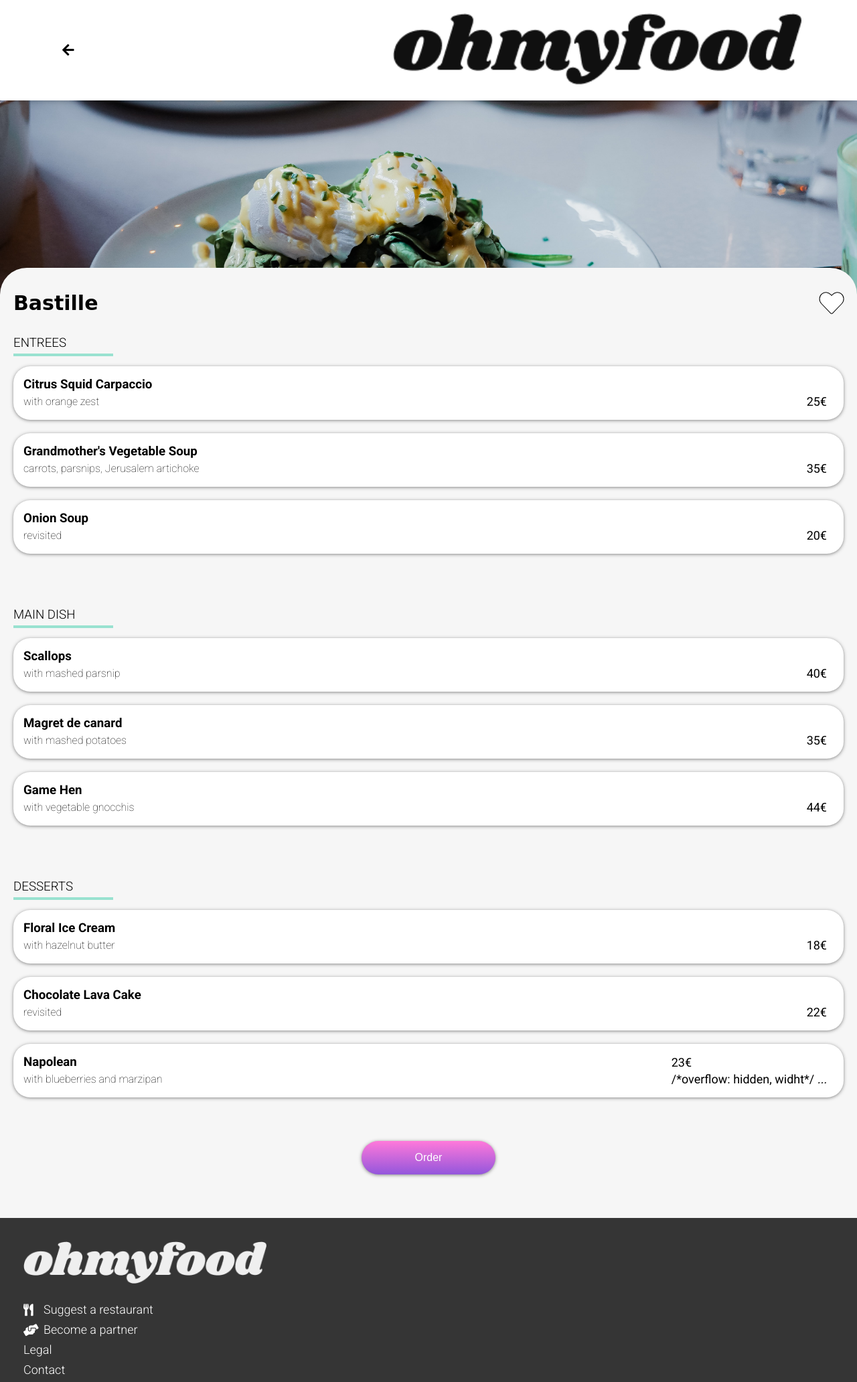
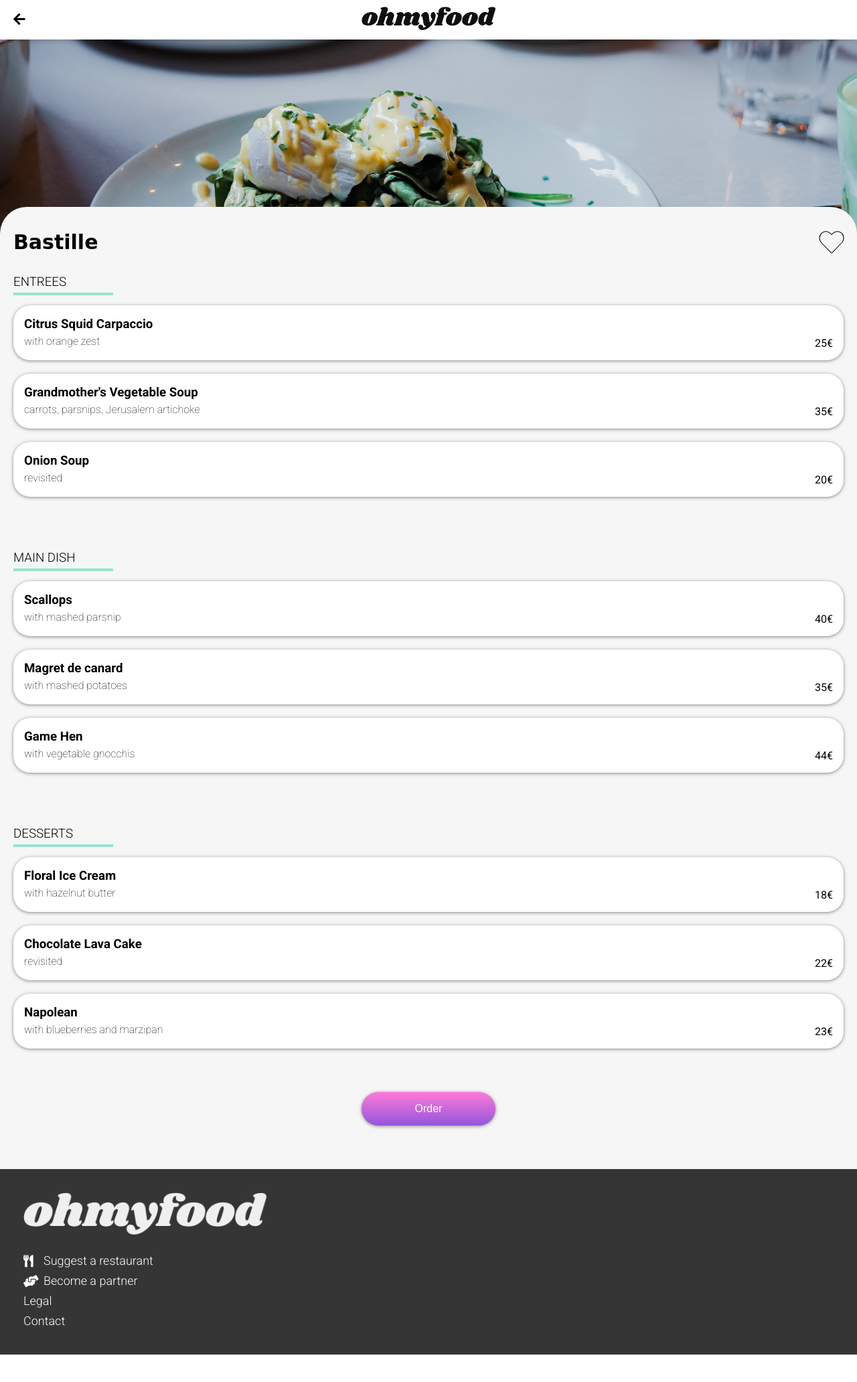
Before and after one commit to jelena991/project3, a website: page menu_bastille.html in a window 1280 px wide. Shown: the whole page at 67% size. After the commit the page ends 2023 px from the top, so only its background shows below. Drawn offline with Linux system fonts and the light colour scheme; a web font is replaced by a local one.

Commit message:
tick first try

```diff
--- a/sass/components/_hearts.scss
+++ b/sass/components/_hearts.scss
@@ -1,5 +1,5 @@
 .fa-heart {
-  color: white;
+  color: $background-lightgrey;
   -webkit-text-stroke-width: 1px;
   -webkit-text-stroke-color: black;
   font-size: 1.8em;
--- a/sass/components/_menucards.scss
+++ b/sass/components/_menucards.scss
@@ -1,36 +1,75 @@
-
-
 .cards {
   display: flex;
+  flex-wrap: wrap;
   flex-direction: column;
   gap: 20px;
   margin-bottom: 50px;
 }
 
-.card {
-  height: 100%;
+.menu-card {
   box-shadow: $shadow;
   background-color: #fff;
   border-radius: 25px;
   &__content {
-    display: grid;
-    grid-template-columns: 75% 1fr;
-    justify-items: start;
-    padding: 15px;
-    line-height: 25px;
-  }
-}
+    display: flex;
+    flex-wrap: nowrap;
+    justify-content: space-between;
+    padding: 1rem;
+    position: relative;
 
-.menu-card {
-  &__content {
     &--text {
       font-weight: 100;
+      line-height: 25px;
     }
     &--price {
       justify-self: end;
       align-self: flex-end;
-      font-size: 18px;
-      padding-right: 10px;
     }
   }
 }
+
+.menu-wrapper {
+  display: flex;
+  flex-direction: column;
+  flex-wrap: wrap;
+}
+
+@media only screen and (min-width: 800px) {
+  .menu-wrapper {
+    flex-direction: row;
+    gap: 10px;
+  }
+
+  .menu-group {
+    flex: 1;
+    height: 100%;
+    width: 100%;
+  }
+}
+
+.tick {
+  height: 80 px;
+  width: 10%;
+  padding: 0 px 5%;
+  display: -webkit-box;
+  display: -ms-flexbox;
+  display: flex;
+  -webkit-box-align: center;
+  -ms-flex-align: center;
+  align-items: center;
+  -webkit-box-pack: center;
+  -ms-flex-pack: center;
+  justify-content: center;
+  position: absolute;
+  right: 0 px;
+  -webkit-transform: scale(0);
+  -ms-transform: scale(0);
+  transform: scale(0);
+  -webkit-transform-origin: right;
+  -ms-transform-origin: right;
+  transform-origin: right;
+  color: #fff;
+  background-color: #99e2d0;
+  border-radius: 0 px 15 px 15 px 0 px;
+  font-size: 18px;
+}
--- a/sass/layout/_header.scss
+++ b/sass/layout/_header.scss
@@ -3,6 +3,7 @@ header {
   padding: 10px;
   box-shadow: 0px 4px 13px -10px #000000;
   z-index: 1;
+  text-align: center;
   position: relative;
   display: flex;
   align-items: center;
@@ -11,13 +12,12 @@ header {
 
 .header {
   &__logo {
-    width: 50%;
-    padding: 10px;
+    max-width: 200px;
   }
 }
 
 .header-icon {
+  position: absolute;
+  left: 20px;
   font-size: 20px;
-  padding-left: 20px ;
-  flex: 0 0 40%;
 }
--- a/sass/utils/_variables.scss
+++ b/sass/utils/_variables.scss
@@ -7,6 +7,7 @@ $background-darkergrey: #eaeaea;
 $backgroung-footer: #353535;
 $shadow: 0 1px 5px rgba(104, 104, 104, 0.8);
 $shadow-intro: 0px 0px 10px rgba($color: #000000, $alpha: 0.25);
+
 .bg-lightgrey {
     background-color: $background-lightgrey;
 }
```
Also changed, not shown: menu_fullpalette.html (+18 -30 lines), sass/pages/_menu.scss (+3 -4 lines), css/style.css, dist/css/main.css.
